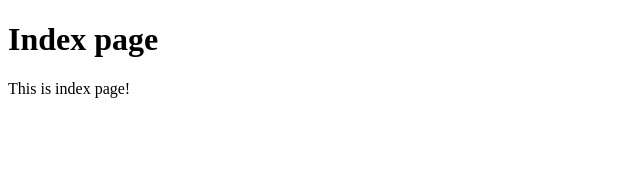
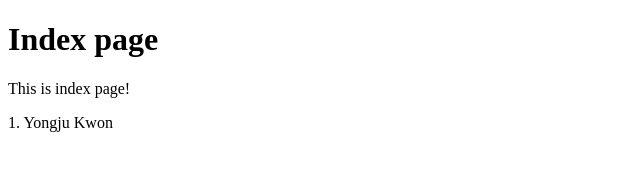
Before and after one commit to henryliu95/comp1930_team_3, a plain HTML site: page index.html in a window 1280 px wide. Shown: the whole page, without its empty margins (0-640 px from the left). Drawn offline with Linux system fonts and the light colour scheme.

Commit message:
added the first name

```diff
--- a/index.html
+++ b/index.html
@@ -9,5 +9,7 @@
 <body>
     <h1>Index page</h1>
     <p>This is index page!</p>
+
+    <p>1. Yongju Kwon</p>
 </body>
 </html>
```
